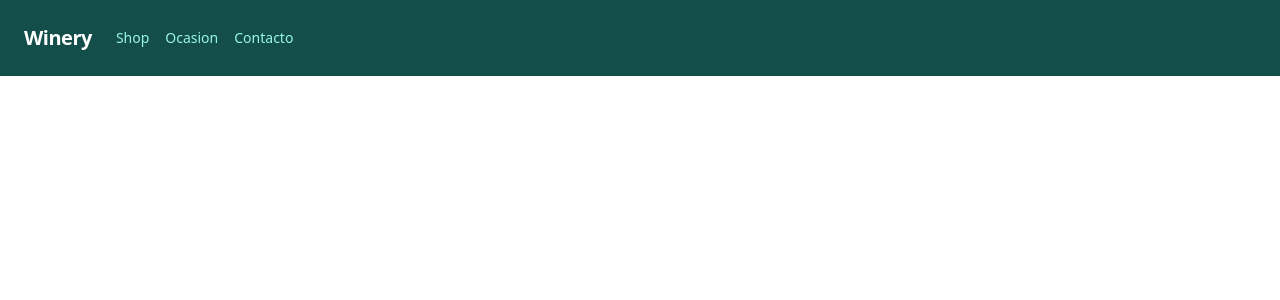
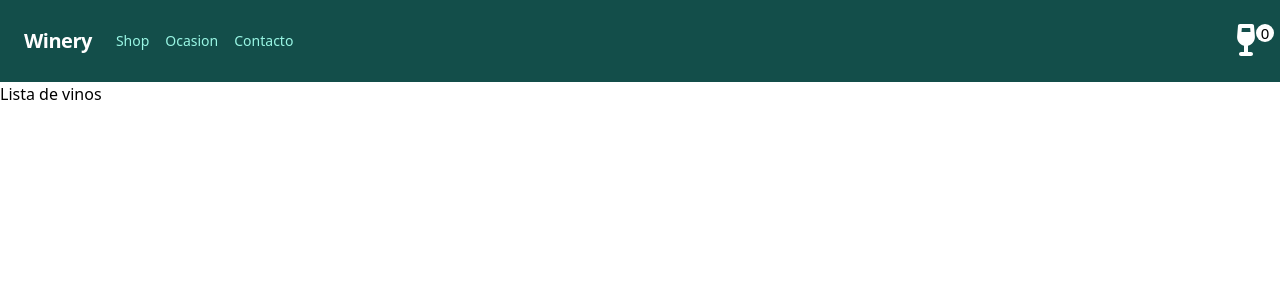
Before and after one commit to Paulacolque96/cli-colque, a React (Create React App) app: page / in a window 1280 px wide. Shown: the top 300 px of the page. Built offline with nearby package versions, Linux system fonts and the light colour scheme.

Commit message:
CartW e ItemLC

```diff
--- a/package.json
+++ b/package.json
@@ -3,6 +3,10 @@
   "version": "0.1.0",
   "private": true,
   "dependencies": {
+    "@fortawesome/fontawesome-svg-core": "^6.1.1",
+    "@fortawesome/free-regular-svg-icons": "^6.1.1",
+    "@fortawesome/free-solid-svg-icons": "^6.1.1",
+    "@fortawesome/react-fontawesome": "^0.1.18",
     "@popperjs/core": "^2.11.5",
     "@testing-library/jest-dom": "^5.16.4",
     "@testing-library/react": "^13.2.0",
--- a/src/App.css
+++ b/src/App.css
@@ -2,18 +2,19 @@
 @tailwind components;
 @tailwind utilities;
 
-
-/*
-.App {
+.cart-widget {
+  position: relative;
+  cursor: pointer;
   text-align: center;
 }
-.App-header {
-  background-color: #59080F;
-  min-height: 15px;
-  display: flex;
-  flex-direction: row;
-  align-items: center;
-  justify-content: space-evenly;
-  font-size: calc(10px + 2vmin);
-  color: white;
-}*/
+.numero-shop {
+  display: inline-block;
+  width: 18px;
+  height: 18px;
+  background-color: white;
+  border-radius: 50%;
+  font-size: 15px;
+  position: absolute;
+  text-align: center;
+  line-height: 18px;
+}
--- a/src/App.js
+++ b/src/App.js
@@ -1,4 +1,5 @@
 import './App.css'
+import ItemListContainer from './components/ItemListContainer';
 import NavBar from './components/NavBar'
 
 function App() {
@@ -6,6 +7,7 @@ function App() {
     <div className="App">
       <header className="App-header">
         <NavBar/>
+        <ItemListContainer/>
       </header>
     </div>
   );
--- /dev/null
+++ b/src/components/CartWidget.jsx
@@ -0,0 +1,14 @@
+import "../App.css"
+import { FontAwesomeIcon } from '@fortawesome/react-fontawesome';
+import { faWineGlass } from '@fortawesome/free-solid-svg-icons';
+function CartWidget() {
+    return(
+        <div className="cart-widget">
+
+        <FontAwesomeIcon icon={faWineGlass} size="2x" color="white" />
+      <div className="numero-shop">0</div>
+    </div>
+    )
+}
+
+export default CartWidget
--- /dev/null
+++ b/src/components/ItemListContainer.jsx
@@ -0,0 +1,9 @@
+function ItemListContainer(props) {
+    return(
+        <div>{props.greeting}
+        <p>Lista de vinos</p>
+        </div>
+    )
+}
+
+export default ItemListContainer;
--- a/src/components/NavBar.jsx
+++ b/src/components/NavBar.jsx
@@ -1,17 +1,5 @@
-/*function NavBar() {
-    return(
-        <nav>
-            <ul>
-                <li>Inicio</li>
-                <li>Shop</li>
-                <li>Ocasion</li>
-                <li>Contacto</li>
-            </ul>
-        </nav>
-    )
-}
+import CartWidget from "./CartWidget.jsx";
 
-export default NavBar*/
 function NavBar() {
     return(
     <nav className="flex items-center justify-between flex-wrap bg-teal-900 p-6 app-header">
@@ -36,6 +24,7 @@ function NavBar() {
       </a>
     </div>
   </div>
+  <CartWidget/>
 </nav>
     )
 }
```
Also changed, not shown: 1 other file (tests, documents, lock files or other folders).
